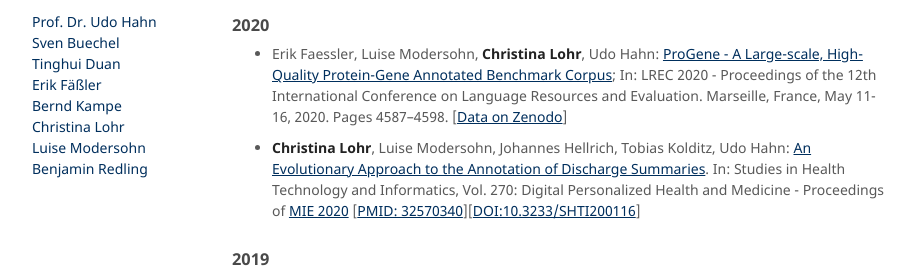
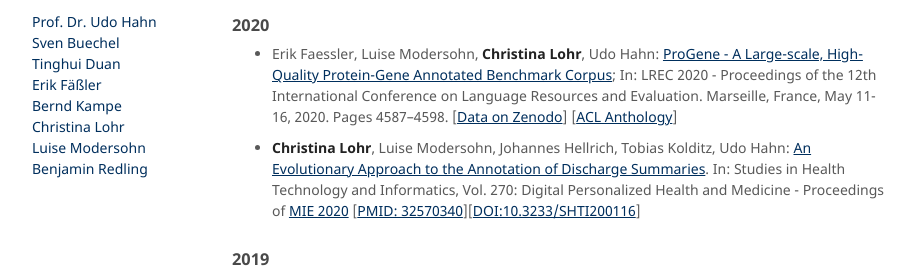
Before and after one commit to JULIELab/JULIELab.github.io, a Jekyll site: the page built from Staff/Lohr/index.md, in a window 1280 px wide and 900 px high, scrolled down 795 px. Shown: the part 153-433 px from the top of the window, without its empty margins (178-1095 px from the left). Built offline with Jekyll 4.4.1, drawn with Linux system fonts in a browser that asks for light colours; our own code applies the rules of GitHub Pages for plain Markdown files.

Commit message:
Update index.md

```diff
--- a/Staff/Lohr/index.md
+++ b/Staff/Lohr/index.md
@@ -31,7 +31,7 @@
 
 ### 2020
 
-* Erik Faessler, Luise Modersohn, **Christina Lohr**, Udo Hahn: [ProGene - A Large-scale, High-Quality Protein-Gene Annotated Benchmark Corpus](http://www.lrec-conf.org/proceedings/lrec2020/pdf/2020.lrec-1.564.pdf); In: LREC 2020 - Proceedings of the 12th International Conference on Language Resources and Evaluation. Marseille, France, May 11-16, 2020. Pages 4587--4598. [[Data on Zenodo](https://zenodo.org/record/3698568)]
+* Erik Faessler, Luise Modersohn, **Christina Lohr**, Udo Hahn: [ProGene - A Large-scale, High-Quality Protein-Gene Annotated Benchmark Corpus](http://www.lrec-conf.org/proceedings/lrec2020/pdf/2020.lrec-1.564.pdf); In: LREC 2020 - Proceedings of the 12th International Conference on Language Resources and Evaluation. Marseille, France, May 11-16, 2020. Pages 4587--4598. [[Data on Zenodo](https://zenodo.org/record/3698568)] [[ACL Anthology](https://www.aclweb.org/anthology/2020.lrec-1.564/)]
 
 * **Christina Lohr**, Luise Modersohn, Johannes Hellrich, Tobias Kolditz, Udo Hahn: [An Evolutionary Approach to the Annotation of Discharge Summaries](http://ebooks.iospress.nl/publication/54118). In: Studies in Health Technology and Informatics, Vol. 270: Digital Personalized Health and Medicine - Proceedings of [MIE 2020](http://mie2020.org) [[PMID: 32570340](https://pubmed.ncbi.nlm.nih.gov/32570340/)][[DOI:10.3233/SHTI200116](https://doi.org/10.3233/shti200116)]
 
```
